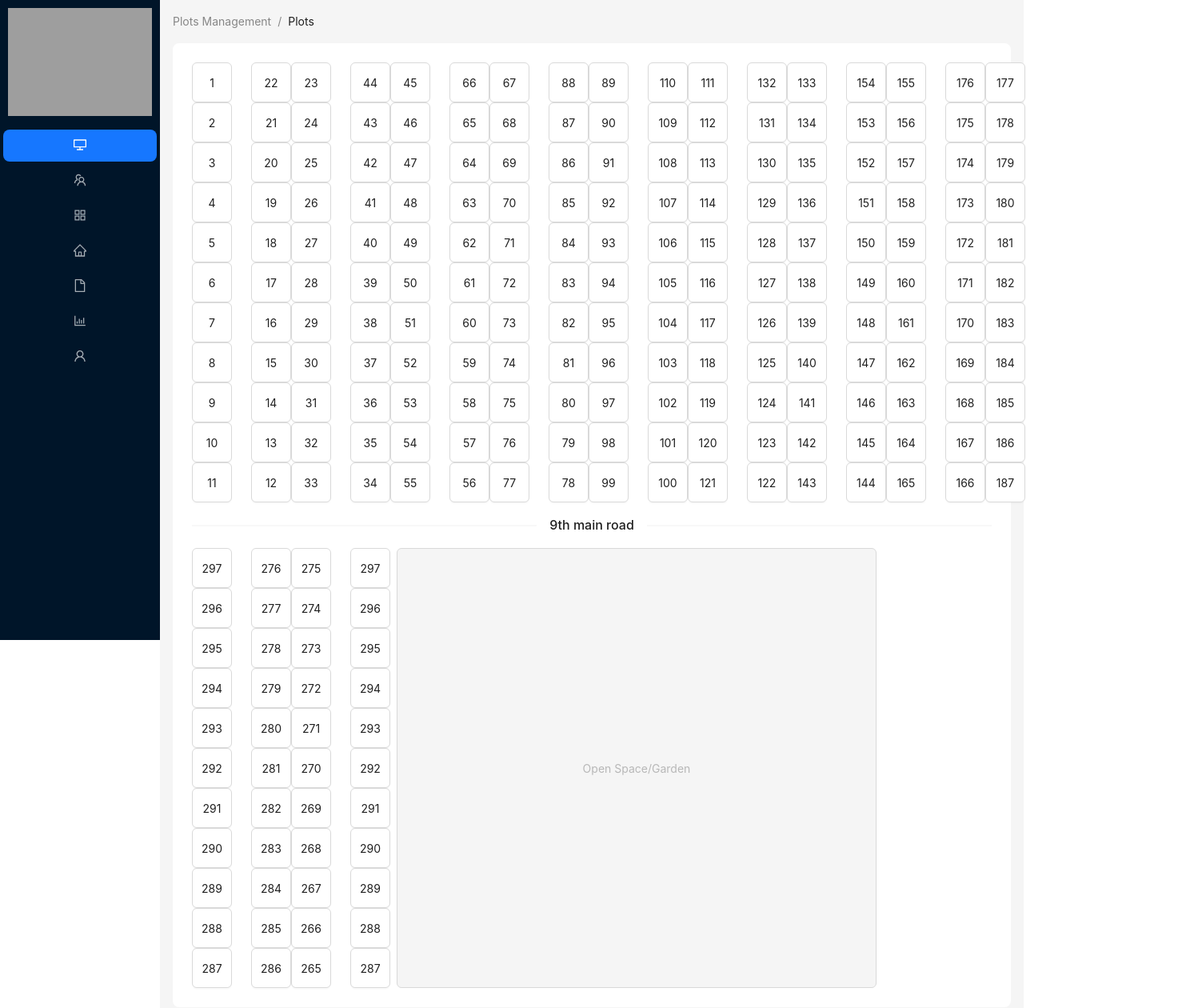
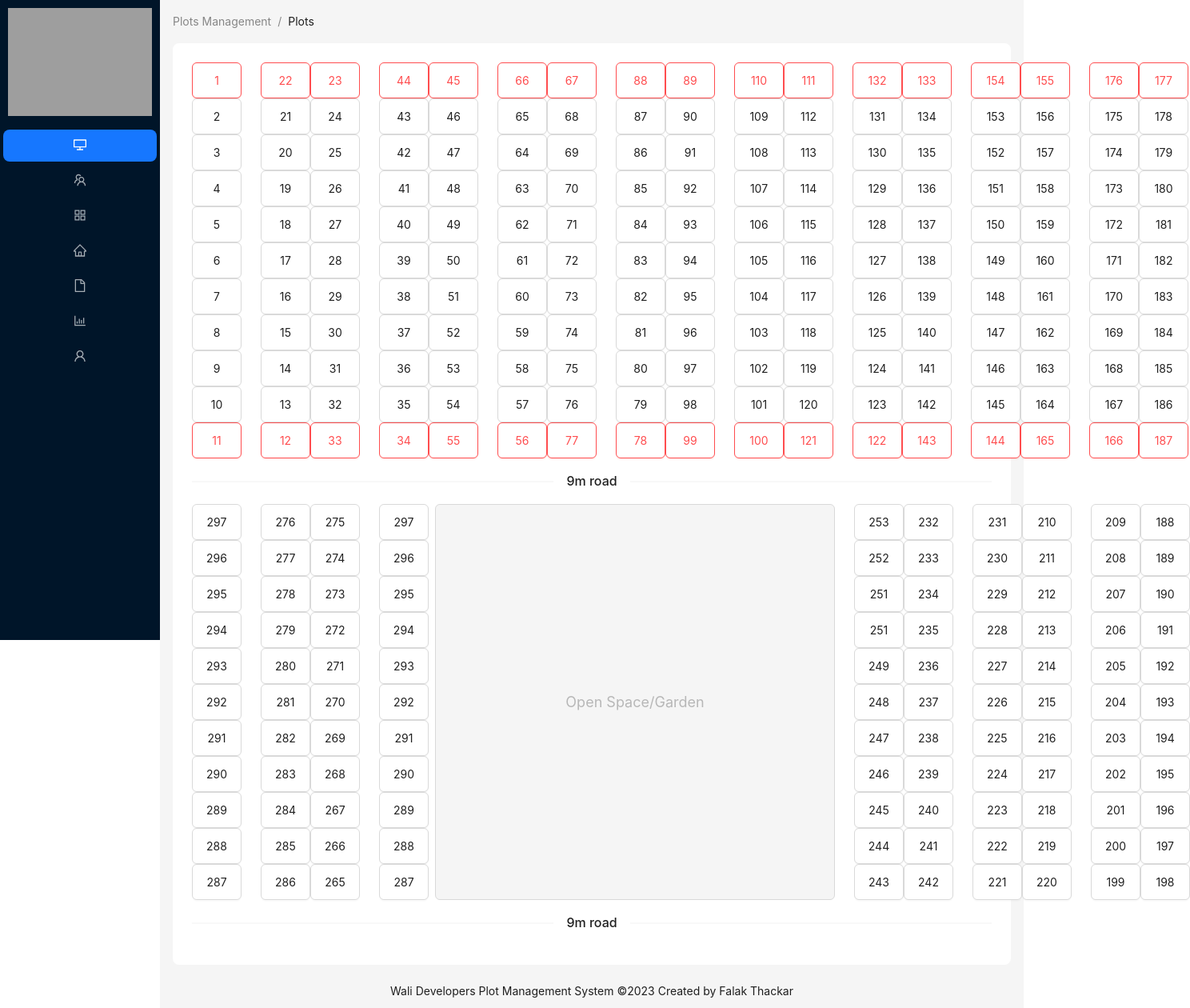
Before and after one commit to falakthkr/plots-crm, a React (Create React App) app: page /plots in a window 1280 px wide. Shown: the top 1260 px of the page at 80% size, 1488 px wide, since content can reach past the window. Built offline with nearby package versions, Linux system fonts and the light colour scheme; grey boxes are pictures that could not be loaded.

Commit message:
plots layout in progress

```diff
--- a/src/components/SinglePlot.js
+++ b/src/components/SinglePlot.js
@@ -8,10 +8,11 @@ const SinglePlot = ({
   typeThree,
   typeFour,
   garden,
+  status,
 }) => {
   const plotStyling = useRef({
-    width: "50px",
-    height: "50px",
+    width: "62px",
+    height: "45px",
   });
   /** states */
   const [isModalOpen, setIsModalOpen] = useState(false);
@@ -21,13 +22,15 @@ const SinglePlot = ({
   useEffect(() => {
     if (typeOne) {
       plotStyling.current = {
-        width: "50px",
-        height: "50px",
+        ...plotStyling.current,
+        width: "62px",
+        height: "45px",
       };
       setPingCount((prev) => prev + 1);
     }
     if (typeTwo) {
       plotStyling.current = {
+        ...plotStyling.current,
         width: "50px",
         height: "50px",
       };
@@ -35,6 +38,7 @@ const SinglePlot = ({
     }
     if (typeThree) {
       plotStyling.current = {
+        ...plotStyling.current,
         width: "50px",
         height: "50px",
       };
@@ -42,6 +46,7 @@ const SinglePlot = ({
     }
     if (typeFour) {
       plotStyling.current = {
+        ...plotStyling.current,
         width: "50px",
         height: "50px",
       };
@@ -49,8 +54,10 @@ const SinglePlot = ({
     }
     if (garden) {
       plotStyling.current = {
-        width: "600px",
-        height: "550px",
+        ...plotStyling.current,
+        width: "500px",
+        height: "495px",
+        fontSize: "large",
       };
       setPingCount((prev) => prev + 1);
     }
@@ -58,7 +65,9 @@ const SinglePlot = ({
 
   /** helper functions */
   const showModal = () => {
-    setIsModalOpen(true);
+    if (status !== "booked") {
+      setIsModalOpen(true);
+    }
   };
   const handleOk = () => {
     setIsModalOpen(false);
@@ -74,6 +83,7 @@ const SinglePlot = ({
       <>
         <p>Plot ID: {value}</p>
         <p>Plot Size: 1200</p>
+        <p>Status: {status ? status : "Open for Sale"}</p>
       </>
     );
   };
@@ -83,6 +93,7 @@ const SinglePlot = ({
       <>
         <p>Plot ID: {value}</p>
         <p>Plot Size: 2400</p>
+        <p>Status: {status ? status : "Open for Sale"}</p>
       </>
     );
   };
@@ -92,6 +103,7 @@ const SinglePlot = ({
       <>
         <p>Plot ID: {value}</p>
         <p>Plot Size: 12x24m</p>
+        <p>Status: {status ? status : "Open for Sale"}</p>
       </>
     );
   };
@@ -101,12 +113,18 @@ const SinglePlot = ({
       <>
         <p>Plot ID: {value}</p>
         <p>Plot Size: 12x21m</p>
+        <p>Status: {status ? status : "Open for Sale"}</p>
       </>
     );
   };
   return (
     <>
-      <Button disabled={garden} style={plotStyling.current} onClick={showModal}>
+      <Button
+        danger={status === "booked"}
+        disabled={garden || status === "pending"}
+        style={plotStyling.current}
+        onClick={showModal}
+      >
         {garden ? "Open Space/Garden" : value}
       </Button>
       <Modal
--- a/src/pages/Plots.js
+++ b/src/pages/Plots.js
@@ -13,7 +13,7 @@ const Plots = () => {
     <div className="PlotsWrapper">
       <Flex gap="large">
         <Flex vertical>
-          <SinglePlot value={1} typeOne />
+          <SinglePlot status="booked" value={1} typeOne />
           <SinglePlot value={2} typeOne />
           <SinglePlot value={3} typeOne />
           <SinglePlot value={4} typeOne />
@@ -23,11 +23,11 @@ const Plots = () => {
           <SinglePlot value={8} typeOne />
           <SinglePlot value={9} typeOne />
           <SinglePlot value={10} typeOne />
-          <SinglePlot value={11} typeOne />
+          <SinglePlot status="booked" value={11} typeOne />
         </Flex>
         <Flex>
           <Flex vertical>
-            <SinglePlot value={22} typeOne />
+            <SinglePlot status="booked" value={22} typeOne />
             <SinglePlot value={21} typeOne />
             <SinglePlot value={20} typeOne />
             <SinglePlot value={19} typeOne />
@@ -37,10 +37,10 @@ const Plots = () => {
             <SinglePlot value={15} typeOne />
             <SinglePlot value={14} typeOne />
             <SinglePlot value={13} typeOne />
-            <SinglePlot value={12} typeOne />
+            <SinglePlot status="booked" value={12} typeOne />
           </Flex>
           <Flex vertical>
-            <SinglePlot value={23} typeOne />
+            <SinglePlot status="booked" value={23} typeOne />
             <SinglePlot value={24} typeOne />
             <SinglePlot value={25} typeOne />
             <SinglePlot value={26} typeOne />
@@ -50,12 +50,12 @@ const Plots = () => {
             <SinglePlot value={30} typeOne />
             <SinglePlot value={31} typeOne />
             <SinglePlot value={32} typeOne />
-            <SinglePlot value={33} typeOne />
+            <SinglePlot status="booked" value={33} typeOne />
           </Flex>
         </Flex>
         <Flex>
           <Flex vertical>
-            <SinglePlot value={44} typeOne />
+            <SinglePlot status="booked" value={44} typeOne />
             <SinglePlot value={43} typeOne />
             <SinglePlot value={42} typeOne />
             <SinglePlot value={41} typeOne />
@@ -65,10 +65,10 @@ const Plots = () => {
             <SinglePlot value={37} typeOne />
             <SinglePlot value={36} typeOne />
             <SinglePlot value={35} typeOne />
-            <SinglePlot value={34} typeOne />
+            <SinglePlot status="booked" value={34} typeOne />
           </Flex>
           <Flex vertical>
-            <SinglePlot value={45} typeOne />
+            <SinglePlot status="booked" value={45} typeOne />
             <SinglePlot value={46} typeOne />
             <SinglePlot value={47} typeOne />
             <SinglePlot value={48} typeOne />
@@ -78,12 +78,12 @@ const Plots = () => {
             <SinglePlot value={52} typeOne />
             <SinglePlot value={53} typeOne />
             <SinglePlot value={54} typeOne />
-            <SinglePlot value={55} typeOne />
+            <SinglePlot status="booked" value={55} typeOne />
           </Flex>
         </Flex>
         <Flex>
           <Flex vertical>
-            <SinglePlot value={66} typeOne />
+            <SinglePlot status="booked" value={66} typeOne />
             <SinglePlot value={65} typeOne />
             <SinglePlot value={64} typeOne />
             <SinglePlot value={63} typeOne />
@@ -93,10 +93,10 @@ const Plots = () => {
             <SinglePlot value={59} typeOne />
             <SinglePlot value={58} typeOne />
             <SinglePlot value={57} typeOne />
-            <SinglePlot value={56} typeOne />
+            <SinglePlot status="booked" value={56} typeOne />
           </Flex>
           <Flex vertical>
-            <SinglePlot value={67} typeOne />
+            <SinglePlot status="booked" value={67} typeOne />
             <SinglePlot value={68} typeOne />
             <SinglePlot value={69} typeOne />
             <SinglePlot value={70} typeOne />
@@ -106,12 +106,12 @@ const Plots = () => {
             <SinglePlot value={74} typeOne />
             <SinglePlot value={75} typeOne />
             <SinglePlot value={76} typeOne />
-            <SinglePlot value={77} typeOne />
+            <SinglePlot status="booked" value={77} typeOne />
           </Flex>
         </Flex>
         <Flex>
           <Flex vertical>
-            <SinglePlot value={88} typeOne />
+            <SinglePlot status="booked" value={88} typeOne />
             <SinglePlot value={87} typeOne />
             <SinglePlot value={86} typeOne />
             <SinglePlot value={85} typeOne />
@@ -121,10 +121,10 @@ const Plots = () => {
             <SinglePlot value={81} typeOne />
             <SinglePlot value={80} typeOne />
             <SinglePlot value={79} typeOne />
-            <SinglePlot value={78} typeOne />
+            <SinglePlot status="booked" value={78} typeOne />
           </Flex>
           <Flex vertical>
-            <SinglePlot value={89} typeOne />
+            <SinglePlot status="booked" value={89} typeOne />
             <SinglePlot value={90} typeOne />
             <SinglePlot value={91} typeOne />
             <SinglePlot value={92} typeOne />
@@ -134,12 +134,12 @@ const Plots = () => {
             <SinglePlot value={96} typeOne />
             <SinglePlot value={97} typeOne />
             <SinglePlot value={98} typeOne />
-            <SinglePlot value={99} typeOne />
+            <SinglePlot status="booked" value={99} typeOne />
           </Flex>
         </Flex>
         <Flex>
           <Flex vertical>
-            <SinglePlot value={110} typeOne />
+            <SinglePlot status="booked" value={110} typeOne />
             <SinglePlot value={109} typeOne />
             <SinglePlot value={108} typeOne />
             <SinglePlot value={107} typeOne />
@@ -149,10 +149,10 @@ const Plots = () => {
             <SinglePlot value={103} typeOne />
             <SinglePlot value={102} typeOne />
             <SinglePlot value={101} typeOne />
-            <SinglePlot value={100} typeOne />
+            <SinglePlot status="booked" value={100} typeOne />
           </Flex>
           <Flex vertical>
-            <SinglePlot value={111} typeOne />
+            <SinglePlot status="booked" value={111} typeOne />
             <SinglePlot value={112} typeOne />
             <SinglePlot value={113} typeOne />
             <SinglePlot value={114} typeOne />
@@ -162,12 +162,12 @@ const Plots = () => {
             <SinglePlot value={118} typeOne />
             <SinglePlot value={119} typeOne />
             <SinglePlot value={120} typeOne />
-            <SinglePlot value={121} typeOne />
+            <SinglePlot status="booked" value={121} typeOne />
           </Flex>
         </Flex>
         <Flex>
           <Flex vertical>
-            <SinglePlot value={132} typeOne />
+            <SinglePlot status="booked" value={132} typeOne />
             <SinglePlot value={131} typeOne />
             <SinglePlot value={130} typeOne />
             <SinglePlot value={129} typeOne />
@@ -177,10 +177,10 @@ const Plots = () => {
             <SinglePlot value={125} typeOne />
             <SinglePlot value={124} typeOne />
             <SinglePlot value={123} typeOne />
-            <SinglePlot value={122} typeOne />
+            <SinglePlot status="booked" value={122} typeOne />
           </Flex>
           <Flex vertical>
-            <SinglePlot value={133} typeOne />
+            <SinglePlot status="booked" value={133} typeOne />
             <SinglePlot value={134} typeOne />
             <SinglePlot value={135} typeOne />
             <SinglePlot value={136} typeOne />
@@ -190,12 +190,12 @@ const Plots = () => {
             <SinglePlot value={140} typeOne />
             <SinglePlot value={141} typeOne />
             <SinglePlot value={142} typeOne />
-            <SinglePlot value={143} typeOne />
+            <SinglePlot status="booked" value={143} typeOne />
           </Flex>
         </Flex>
         <Flex>
           <Flex vertical>
-            <SinglePlot value={154} typeOne />
+            <SinglePlot status="booked" value={154} typeOne />
             <SinglePlot value={153} typeOne />
             <SinglePlot value={152} typeOne />
             <SinglePlot value={151} typeOne />
@@ -205,10 +205,10 @@ const Plots = () => {
             <SinglePlot value={147} typeOne />
             <SinglePlot value={146} typeOne />
             <SinglePlot value={145} typeOne />
-            <SinglePlot value={144} typeOne />
+            <SinglePlot status="booked" value={144} typeOne />
           </Flex>
           <Flex vertical>
-            <SinglePlot value={155} typeOne />
+            <SinglePlot status="booked" value={155} typeOne />
             <SinglePlot value={156} typeOne />
             <SinglePlot value={157} typeOne />
             <SinglePlot value={158} typeOne />
@@ -218,12 +218,12 @@ const Plots = () => {
             <SinglePlot value={162} typeOne />
             <SinglePlot value={163} typeOne />
             <SinglePlot value={164} typeOne />
-            <SinglePlot value={165} typeOne />
+            <SinglePlot status="booked" value={165} typeOne />
           </Flex>
         </Flex>
         <Flex>
           <Flex vertical>
-            <SinglePlot value={176} typeOne />
+            <SinglePlot status="booked" value={176} typeOne />
             <SinglePlot value={175} typeOne />
             <SinglePlot value={174} typeOne />
             <SinglePlot value={173} typeOne />
@@ -233,10 +233,10 @@ const Plots = () => {
             <SinglePlot value={169} typeOne />
             <SinglePlot value={168} typeOne />
             <SinglePlot value={167} typeOne />
-            <SinglePlot value={166} typeOne />
+            <SinglePlot status="booked" value={166} typeOne />
           </Flex>
           <Flex vertical>
-            <SinglePlot value={177} typeOne />
+            <SinglePlot status="booked" value={177} typeOne />
             <SinglePlot value={178} typeOne />
             <SinglePlot value={179} typeOne />
             <SinglePlot value={180} typeOne />
@@ -246,11 +246,11 @@ const Plots = () => {
             <SinglePlot value={184} typeOne />
             <SinglePlot value={185} typeOne />
             <SinglePlot value={186} typeOne />
-            <SinglePlot value={187} typeOne />
+            <SinglePlot status="booked" value={187} typeOne />
           </Flex>
         </Flex>
       </Flex>
-      <Divider>9th main road</Divider>
+      <Divider>9m road</Divider>
       <Flex gap="large">
         <Flex vertical>
           <SinglePlot value={297} typeOne />
@@ -309,7 +309,92 @@ const Plots = () => {
           </Flex>
           <SinglePlot value={null} garden />
         </Flex>
+        <Flex>
+          <Flex vertical>
+            <SinglePlot value={253} typeOne />
+            <SinglePlot value={252} typeOne />
+            <SinglePlot value={251} typeOne />
+            <SinglePlot value={251} typeOne />
+            <SinglePlot value={249} typeOne />
+            <SinglePlot value={248} typeOne />
+            <SinglePlot value={247} typeOne />
+            <SinglePlot value={246} typeOne />
+            <SinglePlot value={245} typeOne />
+            <SinglePlot value={244} typeOne />
+            <SinglePlot value={243} typeOne />
+          </Flex>
+          <Flex vertical>
+            <SinglePlot value={232} typeOne />
+            <SinglePlot value={233} typeOne />
+            <SinglePlot value={234} typeOne />
+            <SinglePlot value={235} typeOne />
+            <SinglePlot value={236} typeOne />
+            <SinglePlot value={237} typeOne />
+            <SinglePlot value={238} typeOne />
+            <SinglePlot value={239} typeOne />
+            <SinglePlot value={240} typeOne />
+            <SinglePlot value={241} typeOne />
+            <SinglePlot value={242} typeOne />
+          </Flex>
+        </Flex>
+        <Flex>
+          <Flex vertical>
+            <SinglePlot value={231} typeOne />
+            <SinglePlot value={230} typeOne />
+            <SinglePlot value={229} typeOne />
+            <SinglePlot value={228} typeOne />
+            <SinglePlot value={227} typeOne />
+            <SinglePlot value={226} typeOne />
+            <SinglePlot value={225} typeOne />
+            <SinglePlot value={224} typeOne />
+            <SinglePlot value={223} typeOne />
+            <SinglePlot value={222} typeOne />
+            <SinglePlot value={221} typeOne />
+          </Flex>
+          <Flex vertical>
+            <SinglePlot value={210} typeOne />
+            <SinglePlot value={211} typeOne />
+            <SinglePlot value={212} typeOne />
+            <SinglePlot value={213} typeOne />
+            <SinglePlot value={214} typeOne />
+            <SinglePlot value={215} typeOne />
+            <SinglePlot value={216} typeOne />
+            <SinglePlot value={217} typeOne />
+            <SinglePlot value={218} typeOne />
+            <SinglePlot value={219} typeOne />
+            <SinglePlot value={220} typeOne />
+          </Flex>
+        </Flex>
+        <Flex>
+          <Flex vertical>
+            <SinglePlot value={209} typeOne />
+            <SinglePlot value={208} typeOne />
+            <SinglePlot value={207} typeOne />
+            <SinglePlot value={206} typeOne />
+            <SinglePlot value={205} typeOne />
+            <SinglePlot value={204} typeOne />
+            <SinglePlot value={203} typeOne />
+            <SinglePlot value={202} typeOne />
+            <SinglePlot value={201} typeOne />
+            <SinglePlot value={200} typeOne />
+            <SinglePlot value={199} typeOne />
+          </Flex>
+          <Flex vertical>
+            <SinglePlot value={188} typeOne />
+            <SinglePlot value={189} typeOne />
+            <SinglePlot value={190} typeOne />
+            <SinglePlot value={191} typeOne />
+            <SinglePlot value={192} typeOne />
+            <SinglePlot value={193} typeOne />
+            <SinglePlot value={194} typeOne />
+            <SinglePlot value={195} typeOne />
+            <SinglePlot value={196} typeOne />
+            <SinglePlot value={197} typeOne />
+            <SinglePlot value={198} typeOne />
+          </Flex>
+        </Flex>
       </Flex>
+      <Divider>9m road</Divider>
     </div>
   );
 };
```
